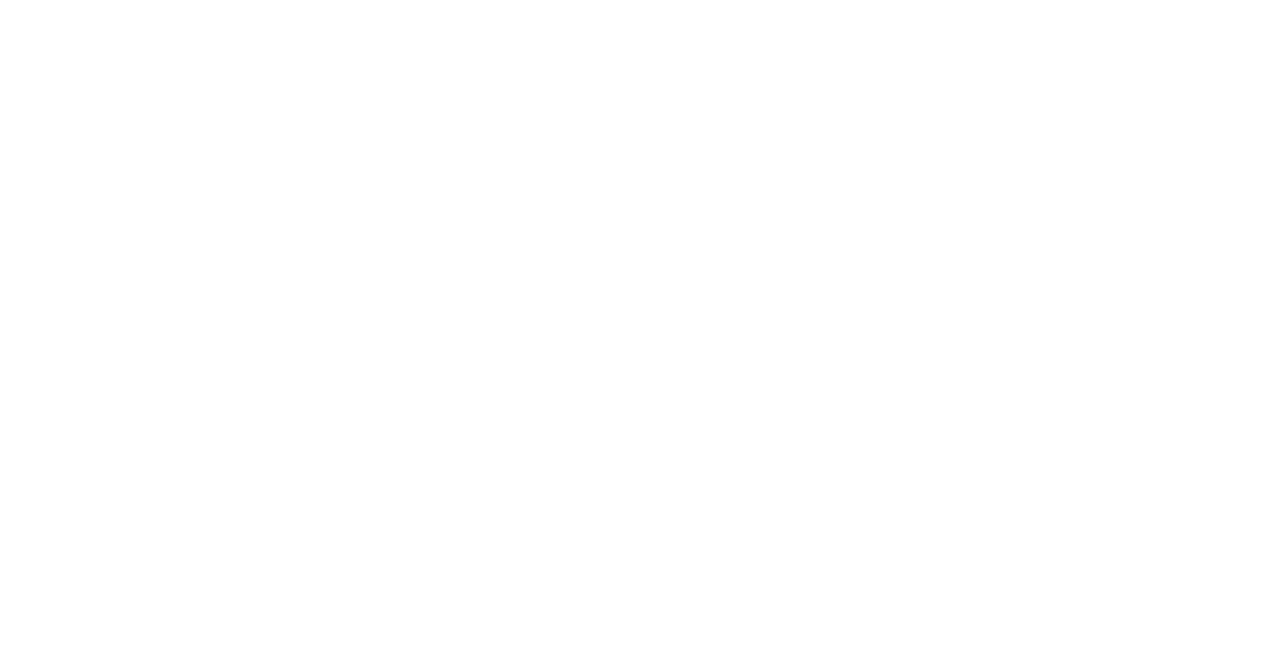
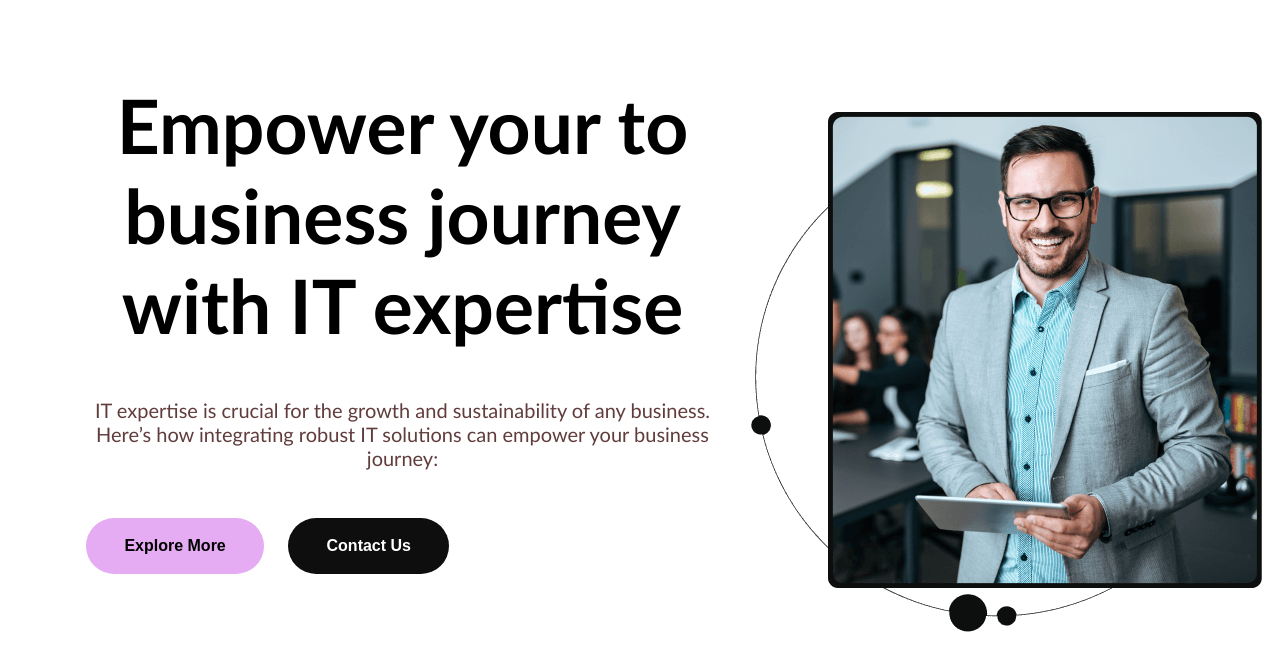
Before and after one commit to front-end-by-rimantas/55-grupe-teamwork-sofax, a website with bundled scripts: page index.html in a window 1280 px wide. Built offline with nearby package versions, Linux system fonts and the light colour scheme.

Commit message:
hero dalis

```diff
--- /dev/null
+++ b/css/components/hero-dalis.css
@@ -0,0 +1,92 @@
+.hero {
+    width: 100%;
+    display: flex;
+    justify-content: space-between;
+}
+
+.left-div{
+    display: flex;
+    flex-direction: column;
+    gap: 3rem;
+}
+
+.title {
+    display: flex;
+    flex-direction: column;
+    font-size: 90px ;
+    font-weight: bold;
+    text-align: center;
+
+}
+
+.sub-title{
+    display: flex;
+    text-align: center;
+    font-size: 20px;
+    color: #613C3C;
+}
+.hero-btn {
+    display: flex;
+    gap: 24px;
+    align-items: center;
+    margin-left: 0;
+}
+
+
+.explore{
+     background-color: #E5ABF3;
+  font-size: 1rem;
+  padding: 1.2rem 2.4rem;
+  border-radius: 2rem;
+  border: none;
+  font-weight: bold;
+}
+
+.contact{
+    color: #fff;
+  background-color: #0E0E0E;
+  font-size: 1rem;
+  padding: 1.2rem 2.4rem;
+  border-radius: 2rem;
+  border: none;
+  font-weight: bold;
+}
+.analyst {
+    margin-top: 2rem;
+}
+.right-div {
+    position: relative;
+}
+
+.number-leads{
+    position: absolute;
+    left: -71px;
+    top: 85px;
+}
+
+.global-statistic{
+    position: absolute;
+    right: -111px;
+    top: -20px;
+}
+
+.images {
+   max-width: 100%;
+}
+
+@media (max-width: 1400px){
+    .number-leads{display: none;}
+    .global-statistic{display: none;}
+
+}
+@media (max-width: 1400px){
+    .title{font-size: 75px;}
+}
+@media (max-width:1200px){
+    .title{font-size: 62px;}
+}
+
+@media (max-width: 770px){
+    .title{font-size: 62px; line-height: 70px;}
+
+}
--- a/css/pages/home.css
+++ b/css/pages/home.css
@@ -1,8 +1,10 @@
 /* base */
 @import '../base/base.css';
+@import '../base/layout.css';
 
 /* vendors */
 
 /* components */
+@import '../components/hero-dalis.css';
 
 /* CUSTOM STYLE FOR THIS PAGE GOES BELOW THIS COMMENT */
--- /dev/null
+++ b/js/components/hero-dalis.js
@@ -0,0 +1,32 @@
+export function heroDalis() {
+
+    const HTML = ` <section class="container">
+        <div class="row">
+            <div class="col-12 col-sm-12 col-lg-7 left-div">
+                <h1 class=" title">
+                    <div>Empower your to</div>
+                    <div>business journey</div>
+                    <div>with IT expertise</div>
+                </h1>
+                <p class="sub-title">
+                 IT expertise is crucial for the growth and sustainability of any business. Here’s how integrating robust IT solutions can empower your business journey:
+                </p>
+                <div class="m-2 hero-btn">
+                    <button class="explore">Explore More</button>
+                    <button class="contact">Contact Us</button>
+                </div>
+            </div>
+             <div class="col-lg-5 right-div">
+                <div class="photo-right">
+                    <img class="analyst" src="img/image1v8.png" alt="">
+                    <img class="number-leads" src="./img/shape1v8.png" alt="numberOfLeads">
+                    <img class="global-statistic" src="./img/shape2v8.png" alt="GlobalStatistic">
+                </div>
+             </div>
+        </div>
+    </section> `;
+
+    document
+        .getElementById('app')
+        .insertAdjacentHTML('beforeend', HTML);
+}
--- a/js/pages/home.js
+++ b/js/pages/home.js
@@ -0,0 +1,3 @@
+import { heroDalis }  from "../components/hero-dalis.js";
+
+heroDalis();
```
Also changed, not shown: index.html (+1 -3 lines), img/image1v8.png (added), img/shape1v8.png (added), img/shape2v8.png (added), 2 other files.
